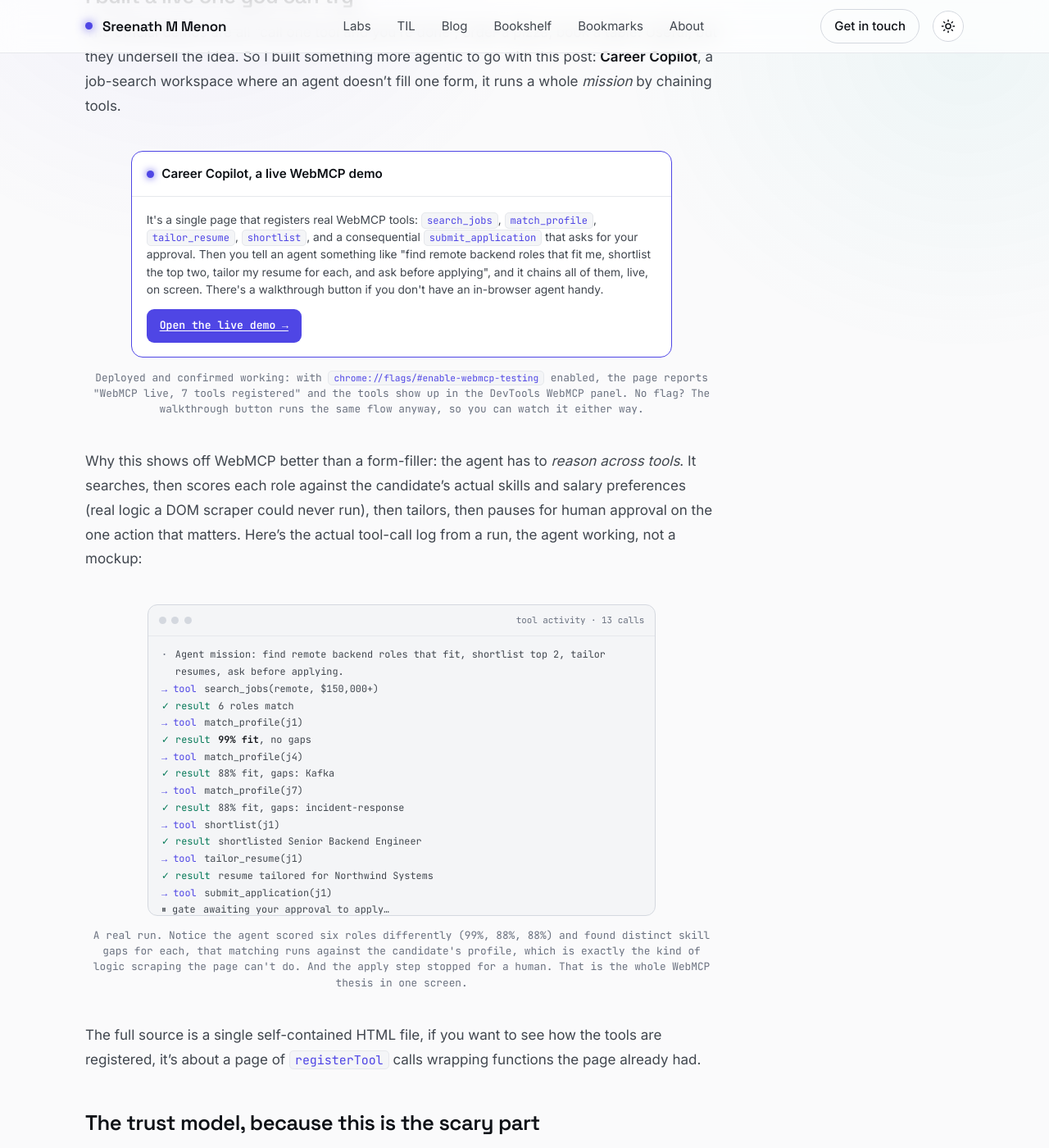
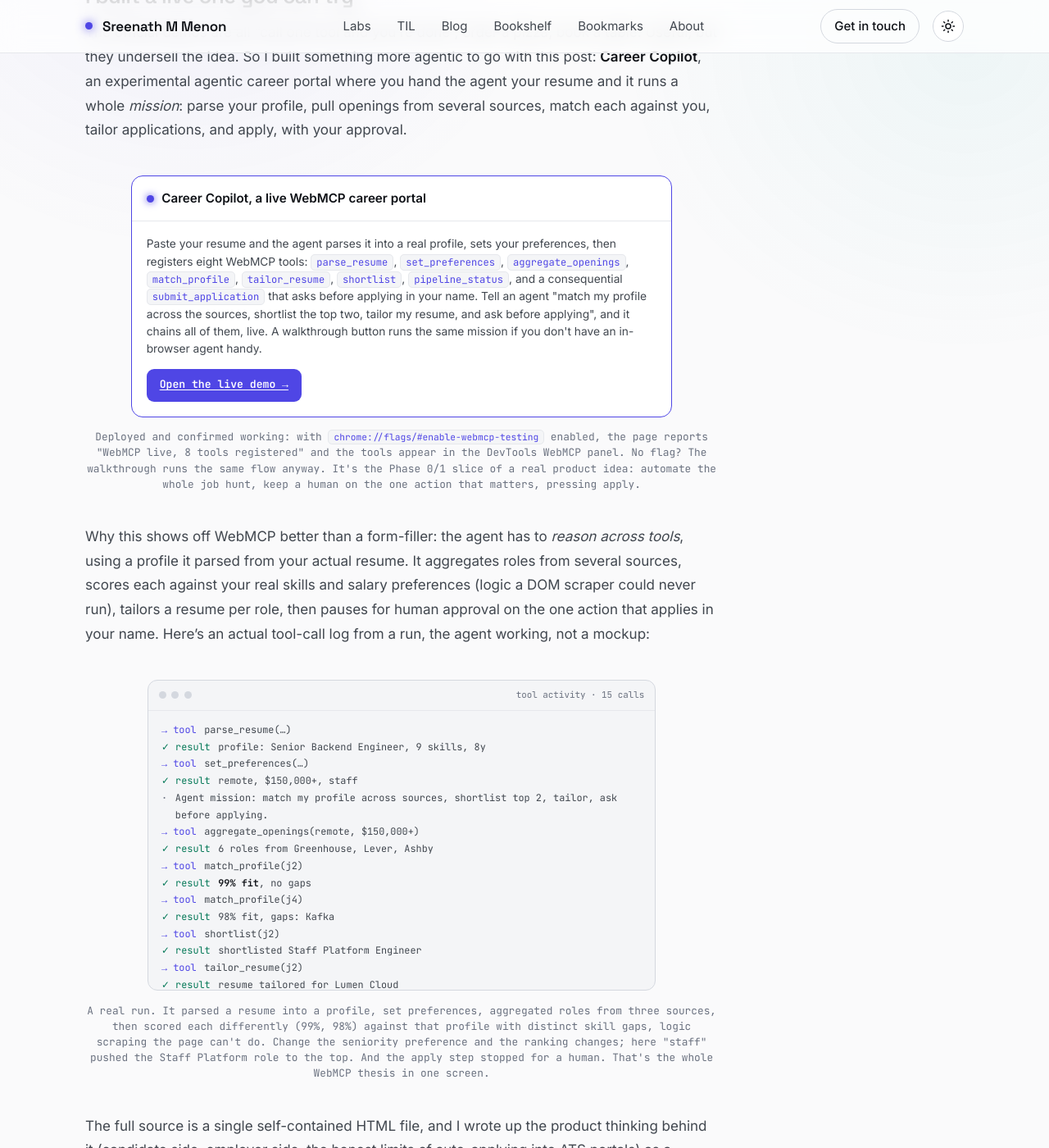
Before and after one commit to sreenathmmenon/sreenathmmenon.github.io, a Jekyll site: the page built from _blog/2026-08-04-webmcp-teaching-websites-to-talk-to-ai-agents.md, in a window 1280 px wide and 1400 px high, scrolled down 4436 px. Shown: the whole window at 82% size. Built offline with Jekyll 4.4.1, drawn with Linux system fonts in a browser that asks for light colours; some of the changed text lies outside the part shown.

Commit message:
Update WebMCP demo section: upgraded to resume-parse to match to apply flow, 8 tools

```diff
--- a/_blog/2026-08-04-webmcp-teaching-websites-to-talk-to-ai-agents.md
+++ b/_blog/2026-08-04-webmcp-teaching-websites-to-talk-to-ai-agents.md
@@ -233,48 +233,50 @@ One accuracy note, because the API is young and moving: the entry point recently
 
 ## I built a live one you can try
 
-The official demos are all "call one tool and you're done", order a pizza, book a table. Useful, but they undersell the idea. So I built something more agentic to go with this post: **Career Copilot**, a job-search workspace where an agent doesn't fill one form, it runs a whole *mission* by chaining tools.
+The official demos are all "call one tool and you're done", order a pizza, book a table. Useful, but they undersell the idea. So I built something more agentic to go with this post: **Career Copilot**, an experimental agentic career portal where you hand the agent your resume and it runs a whole *mission*: parse your profile, pull openings from several sources, match each against you, tailor applications, and apply, with your approval.
 
 <figure class="wm-fig">
 <div class="wm-live">
-  <div class="lh"><span class="d"></span><b>Career Copilot, a live WebMCP demo</b></div>
+  <div class="lh"><span class="d"></span><b>Career Copilot, a live WebMCP career portal</b></div>
   <div class="lb">
-    <p>It's a single page that registers real WebMCP tools: <code>search_jobs</code>, <code>match_profile</code>, <code>tailor_resume</code>, <code>shortlist</code>, and a consequential <code>submit_application</code> that asks for your approval. Then you tell an agent something like "find remote backend roles that fit me, shortlist the top two, tailor my resume for each, and ask before applying", and it chains all of them, live, on screen. There's a walkthrough button if you don't have an in-browser agent handy.</p>
+    <p>Paste your resume and the agent parses it into a real profile, sets your preferences, then registers eight WebMCP tools: <code>parse_resume</code>, <code>set_preferences</code>, <code>aggregate_openings</code>, <code>match_profile</code>, <code>tailor_resume</code>, <code>shortlist</code>, <code>pipeline_status</code>, and a consequential <code>submit_application</code> that asks before applying in your name. Tell an agent "match my profile across the sources, shortlist the top two, tailor my resume, and ask before applying", and it chains all of them, live. A walkthrough button runs the same mission if you don't have an in-browser agent handy.</p>
     <a class="go" href="https://webmcp-career-copilot-production.up.railway.app/" target="_blank" rel="noopener">Open the live demo &rarr;</a>
   </div>
 </div>
-<figcaption>Deployed and confirmed working: with <code>chrome://flags/#enable-webmcp-testing</code> enabled, the page reports "WebMCP live, 7 tools registered" and the tools show up in the DevTools WebMCP panel. No flag? The walkthrough button runs the same flow anyway, so you can watch it either way.</figcaption>
+<figcaption>Deployed and confirmed working: with <code>chrome://flags/#enable-webmcp-testing</code> enabled, the page reports "WebMCP live, 8 tools registered" and the tools appear in the DevTools WebMCP panel. No flag? The walkthrough runs the same flow anyway. It's the Phase 0/1 slice of a real product idea: automate the whole job hunt, keep a human on the one action that matters, pressing apply.</figcaption>
 </figure>
 
-Why this shows off WebMCP better than a form-filler: the agent has to *reason across tools*. It searches, then scores each role against the candidate's actual skills and salary preferences (real logic a DOM scraper could never run), then tailors, then pauses for human approval on the one action that matters. Here's the actual tool-call log from a run, the agent working, not a mockup:
+Why this shows off WebMCP better than a form-filler: the agent has to *reason across tools*, using a profile it parsed from your actual resume. It aggregates roles from several sources, scores each against your real skills and salary preferences (logic a DOM scraper could never run), tailors a resume per role, then pauses for human approval on the one action that applies in your name. Here's an actual tool-call log from a run, the agent working, not a mockup:
 
 <figure class="wm-fig">
 <div class="wm-term">
-  <div class="bar"><i></i><i></i><i></i><span class="lbl">tool activity · 13 calls</span></div>
+  <div class="bar"><i></i><i></i><i></i><span class="lbl">tool activity · 15 calls</span></div>
   <div class="body">
-    <div class="ln"><span class="w sys">·</span><span class="m">Agent mission: find remote backend roles that fit, shortlist top 2, tailor resumes, ask before applying.</span></div>
-    <div class="ln"><span class="w tool">&rarr; tool</span><span class="m">search_jobs(remote, $150,000+)</span></div>
-    <div class="ln"><span class="w res">&check; result</span><span class="m">6 roles match</span></div>
-    <div class="ln"><span class="w tool">&rarr; tool</span><span class="m">match_profile(j1)</span></div>
+    <div class="ln"><span class="w tool">&rarr; tool</span><span class="m">parse_resume(&hellip;)</span></div>
+    <div class="ln"><span class="w res">&check; result</span><span class="m">profile: Senior Backend Engineer, 9 skills, 8y</span></div>
+    <div class="ln"><span class="w tool">&rarr; tool</span><span class="m">set_preferences(&hellip;)</span></div>
+    <div class="ln"><span class="w res">&check; result</span><span class="m">remote, $150,000+, staff</span></div>
+    <div class="ln"><span class="w sys">·</span><span class="m">Agent mission: match my profile across sources, shortlist top 2, tailor, ask before applying.</span></div>
+    <div class="ln"><span class="w tool">&rarr; tool</span><span class="m">aggregate_openings(remote, $150,000+)</span></div>
+    <div class="ln"><span class="w res">&check; result</span><span class="m">6 roles from Greenhouse, Lever, Ashby</span></div>
+    <div class="ln"><span class="w tool">&rarr; tool</span><span class="m">match_profile(j2)</span></div>
     <div class="ln"><span class="w res">&check; result</span><span class="m"><b>99% fit</b>, no gaps</span></div>
     <div class="ln"><span class="w tool">&rarr; tool</span><span class="m">match_profile(j4)</span></div>
-    <div class="ln"><span class="w res">&check; result</span><span class="m">88% fit, gaps: Kafka</span></div>
-    <div class="ln"><span class="w tool">&rarr; tool</span><span class="m">match_profile(j7)</span></div>
-    <div class="ln"><span class="w res">&check; result</span><span class="m">88% fit, gaps: incident-response</span></div>
-    <div class="ln"><span class="w tool">&rarr; tool</span><span class="m">shortlist(j1)</span></div>
-    <div class="ln"><span class="w res">&check; result</span><span class="m">shortlisted Senior Backend Engineer</span></div>
-    <div class="ln"><span class="w tool">&rarr; tool</span><span class="m">tailor_resume(j1)</span></div>
-    <div class="ln"><span class="w res">&check; result</span><span class="m">resume tailored for Northwind Systems</span></div>
-    <div class="ln"><span class="w tool">&rarr; tool</span><span class="m">submit_application(j1)</span></div>
-    <div class="ln"><span class="w gate">&#9208; gate</span><span class="m">awaiting your approval to apply&hellip;</span></div>
-    <div class="ln"><span class="w res">&check; result</span><span class="m">applied to Northwind Systems &check;</span></div>
+    <div class="ln"><span class="w res">&check; result</span><span class="m">98% fit, gaps: Kafka</span></div>
+    <div class="ln"><span class="w tool">&rarr; tool</span><span class="m">shortlist(j2)</span></div>
+    <div class="ln"><span class="w res">&check; result</span><span class="m">shortlisted Staff Platform Engineer</span></div>
+    <div class="ln"><span class="w tool">&rarr; tool</span><span class="m">tailor_resume(j2)</span></div>
+    <div class="ln"><span class="w res">&check; result</span><span class="m">resume tailored for Lumen Cloud</span></div>
+    <div class="ln"><span class="w tool">&rarr; tool</span><span class="m">submit_application(j2)</span></div>
+    <div class="ln"><span class="w gate">&#9208; gate</span><span class="m">awaiting your approval to apply to Lumen Cloud&hellip;</span></div>
+    <div class="ln"><span class="w res">&check; result</span><span class="m">applied to Lumen Cloud &check;</span></div>
     <div class="ln"><span class="w sys">·</span><span class="m">Mission complete.</span></div>
   </div>
 </div>
-<figcaption>A real run. Notice the agent scored six roles differently (99%, 88%, 88%) and found distinct skill gaps for each, that matching runs against the candidate's profile, which is exactly the kind of logic scraping the page can't do. And the apply step stopped for a human. That is the whole WebMCP thesis in one screen.</figcaption>
+<figcaption>A real run. It parsed a resume into a profile, set preferences, aggregated roles from three sources, then scored each differently (99%, 98%) against that profile with distinct skill gaps, logic scraping the page can't do. Change the seniority preference and the ranking changes; here "staff" pushed the Staff Platform role to the top. And the apply step stopped for a human. That's the whole WebMCP thesis in one screen.</figcaption>
 </figure>
 
-The full source is a single self-contained HTML file, if you want to see how the tools are registered, it's about a page of `registerTool` calls wrapping functions the page already had.
+The full source is a single self-contained HTML file, and I wrote up the product thinking behind it (candidate side, employer side, the honest limits of auto-applying into ATS portals) as a design note in the repo. The short version: automate the entire job hunt, keep a human on the one consequential action, applying as you.
 
 ## The trust model, because this is the scary part
 
```
